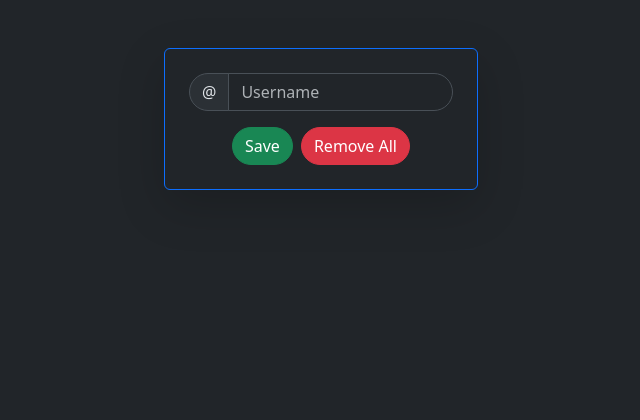
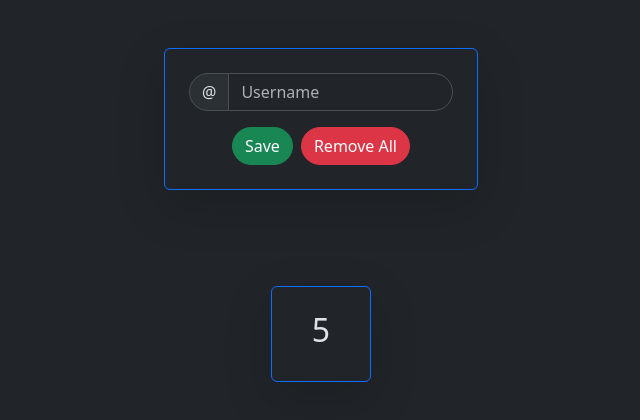
Before and after one commit to Donny941/U2-W7-D2, a plain HTML site: page index.html in a window 1280 px wide. Shown: the whole page, without its empty margins (319-959 px from the left). Drawn offline with nearby package versions, Linux system fonts and the light colour scheme.

Commit message:
exercise 2 done

```diff
--- a/assets/js/script.js
+++ b/assets/js/script.js
@@ -59,3 +59,20 @@ buttonRemove.onclick = function () {
 };
 
 // Exercise 2
+
+const counterTab = document.getElementById("counter");
+// console.log(counterTab);
+const countText = counterTab.querySelector("h2");
+// console.log(countText);
+
+let count = 0;
+
+setInterval(function () {
+  let saved = sessionStorage.getItem("savedCount");
+  if (saved) {
+    count = saved;
+  }
+  count++;
+  countText.innerText = count;
+  sessionStorage.setItem("savedCount", count);
+}, 1000);
--- a/index.html
+++ b/index.html
@@ -38,6 +38,19 @@
           class="row row row-cols-1 row-cols-md-4 row-cols-xl-6 mt-5 gx-1"
         ></div>
       </div>
+
+      <div class="exercise-2">
+        <div class="row justify-content-center mt-5">
+          <div class="col-1">
+            <div
+              id="counter"
+              class="d-flex justify-content-center border border-primary p-4 rounded shadow-lg"
+            >
+              <h2></h2>
+            </div>
+          </div>
+        </div>
+      </div>
     </main>
 
     <script
```
